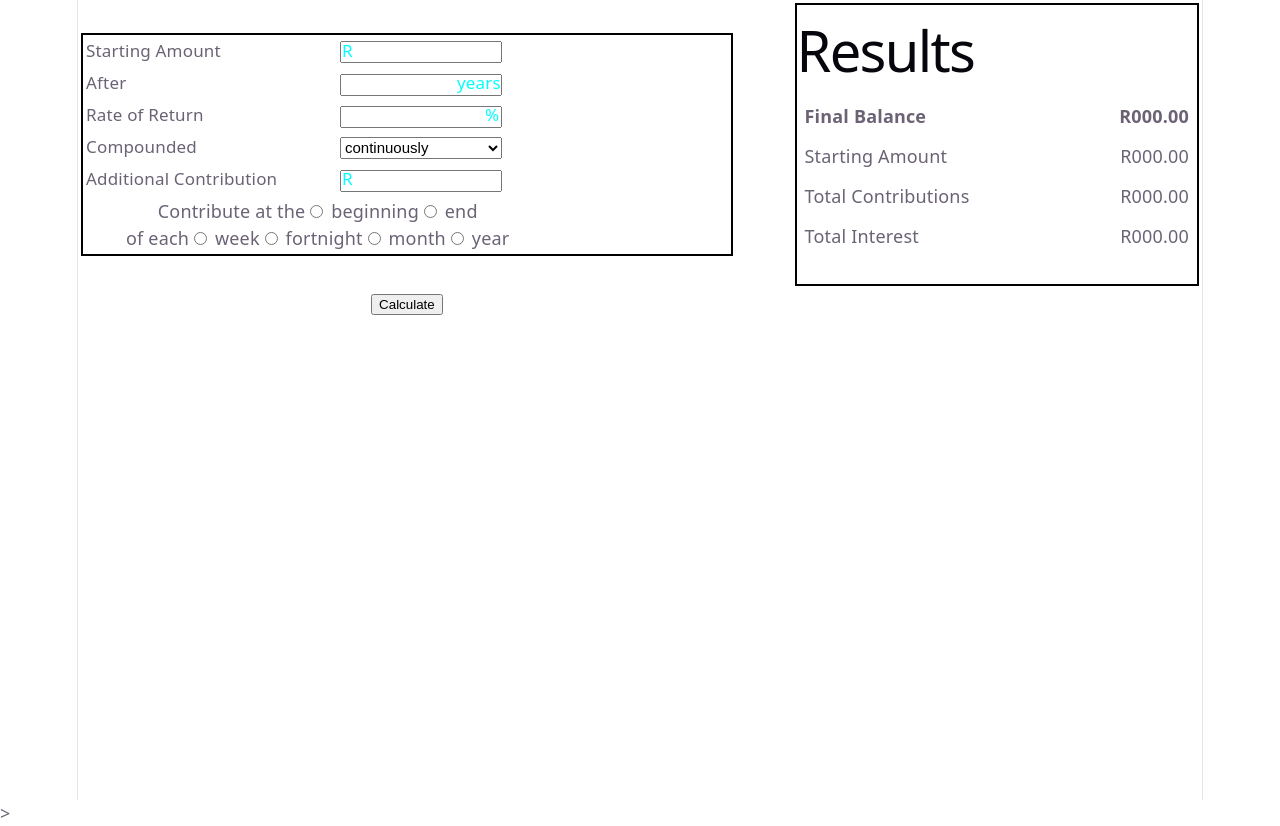
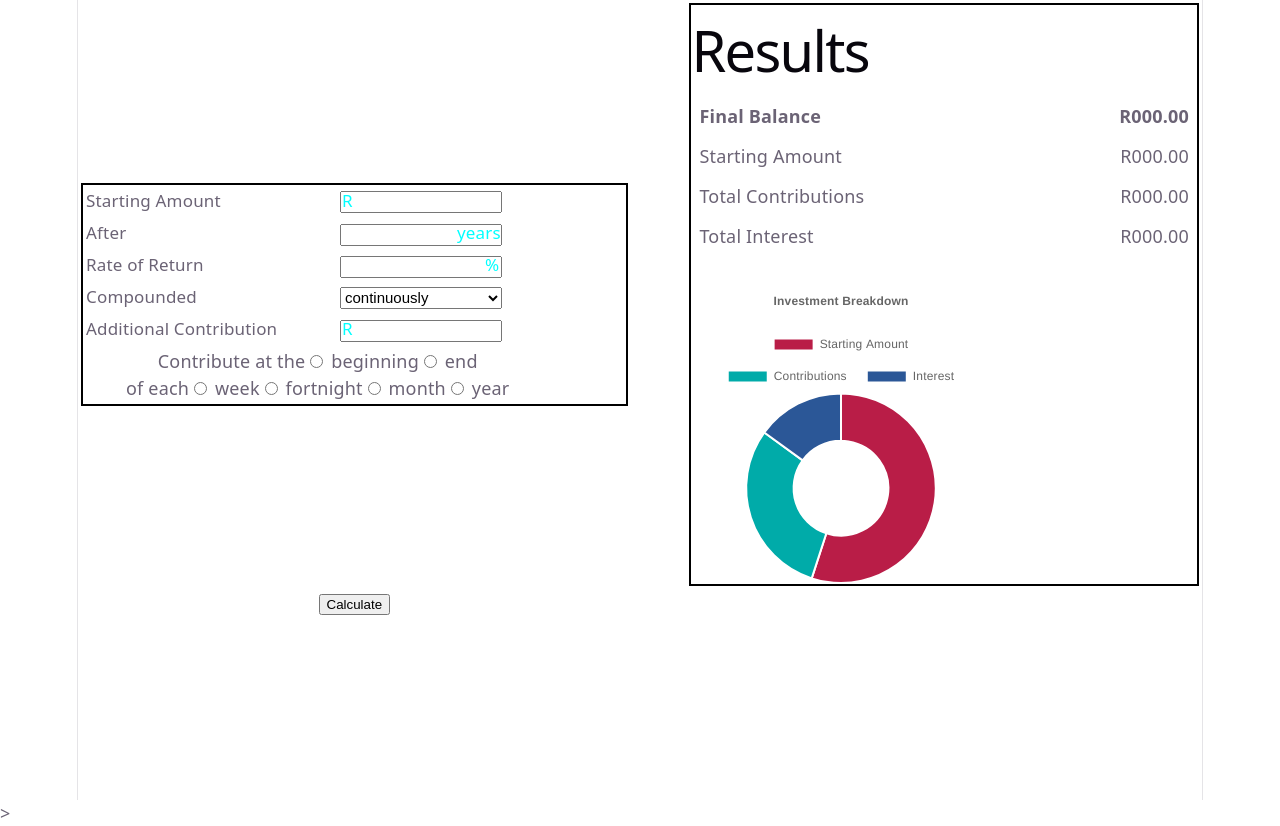
Before and after one commit to RoboticsKnight/investment-calculator-project, a React (Vite) app: page / in a window 1280 px wide. Built offline with nearby package versions, Linux system fonts and the light colour scheme.

Commit message:
Breakdown chart

```diff
--- a/package.json
+++ b/package.json
@@ -10,6 +10,7 @@
     "preview": "vite preview"
   },
   "dependencies": {
+    "chart.js": "^4.5.1",
     "react": "^19.2.8",
     "react-dom": "^19.2.8"
   },
--- a/src/App.css
+++ b/src/App.css
@@ -108,7 +108,15 @@
 
 #graph-info{
 
-  text-align: center;
-
+  /*text-align: center;*/
+  width: 400px;
+  height: 300px;
 
 }
+
+#my-chart{
+
+  width: 75% !important;
+  height: 100% !important;
+
+}
--- a/src/App.jsx
+++ b/src/App.jsx
@@ -1,11 +1,70 @@
-import { useState } from 'react'
+import { useState, useEffect, useRef } from 'react'
+import { Chart } from 'chart.js/auto'
 import './App.css'
 
 function App() {
   const [count, setCount] = useState(0)
 
+  {/* Chart code */}
+  const chartRef = useRef(null);
+
+  useEffect(() => {
+
+    const chart = new Chart(chartRef.current, {
+      type: 'doughnut',
+      data: {
+        labels: ['Starting Amount', 'Contributions', 'Interest'],
+        datasets: [{
+          data: [55, 30, 15],
+          backgroundColor: [
+            '#b91d47',
+            '#00aba9',
+            '#2b5797'
+          ]
+        }]
+
+      },
+
+      options: {
+        responsive: true,
+        plugins: {
+          title: {
+            display: true,
+            text: 'Investment Breakdown'
+
+          },
+
+          legend: {
+
+            position: 'top',
+            align: 'center',
+
+            labels: {
+
+              padding: 20
+
+            }
+
+          }
+
+        }
+      }
+
+    })
+
+    return () => {
+
+      chart.destroy()
+
+    }
+
+    {/* Chart code */}
+  }, [])
+
   return (
     <>
+
+      <script src="https://cdnjs.cloudflare.com/ajax/libs/Chart.js/2.9.4/Chart.js"></script>
 
       <table>
 
@@ -151,7 +210,7 @@ function App() {
 
               <div id="graph-info">
 
-                <g onClick=""></g>
+                <canvas id="my-chart" ref={chartRef}></canvas>
 
               </div>
 
```
Also changed, not shown: 1 other file (tests, documents, lock files or other folders).
